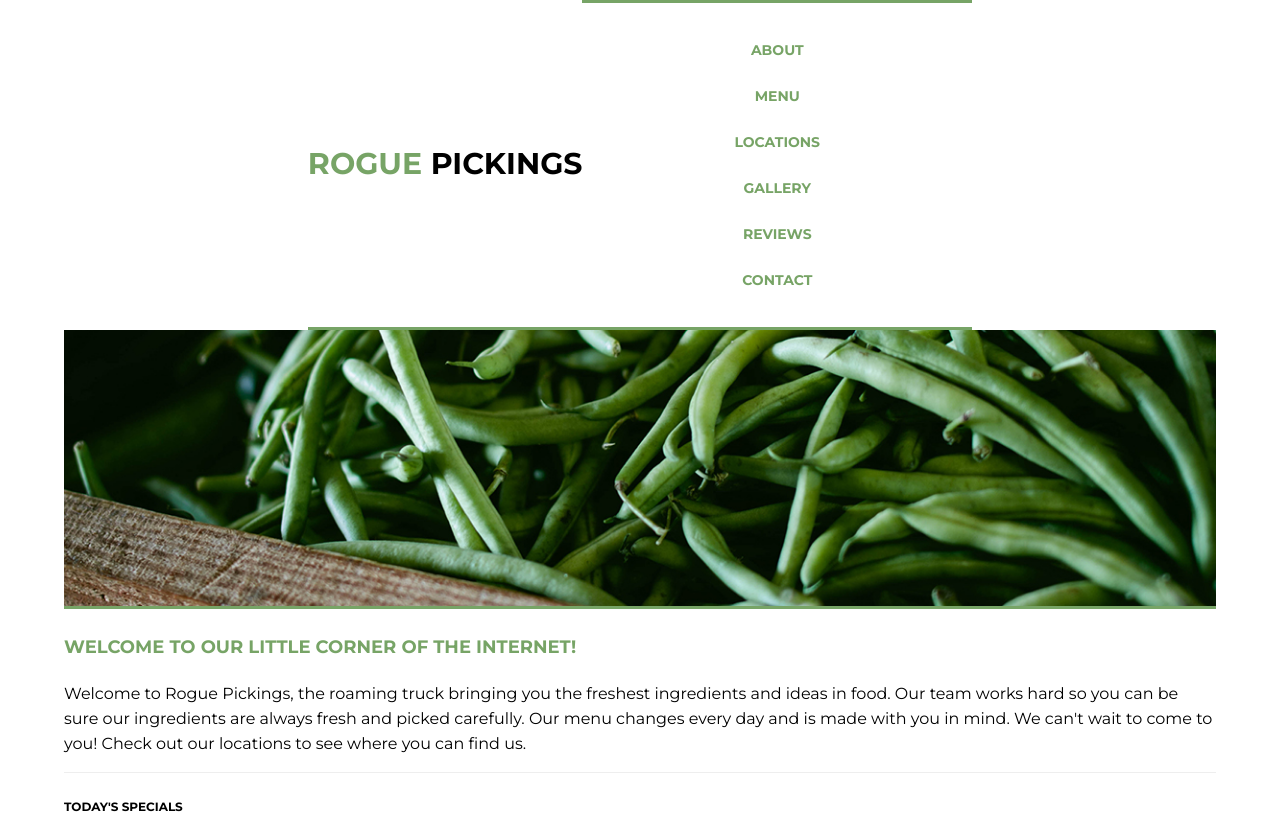
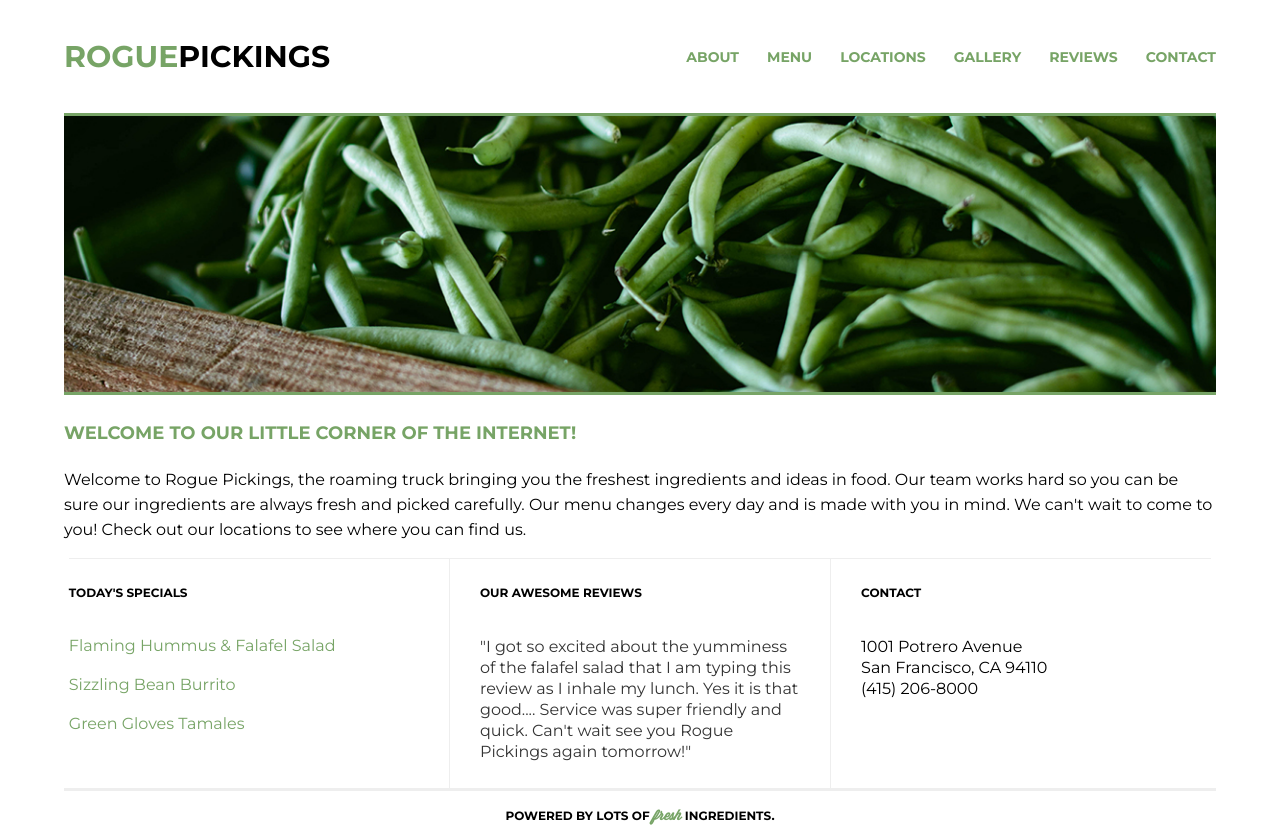
Before and after one commit to elise-shattuck/206-rogue-pickings, a plain HTML site: page index.html in a window 1280 px wide. Shown: the top 827 px of the page. Drawn offline with Linux system fonts and the light colour scheme.

Commit message:
Added flexbox styles for tablet and desktop

```diff
--- a/css/main.css
+++ b/css/main.css
@@ -49,14 +49,13 @@ h4 {
 p {
 	font-size: 0.875em;
 	line-height: 1.3125em;
-    /*padding: 0 1.875em; */ /* not sure if this should be ems or pixels - 30px */
 }
 
 /*The widths are in a percentage!*/
 header {
 	/*height: 110px;*/
-	border-bottom: 3px solid #77a466;
 	margin: 0 auto;
+	width: 100%;
 	display: flex;
 	justify-content: center;
 	align-items: center;
@@ -64,7 +63,10 @@ header {
 }
 
 header h1 {
-	float: left;
+	display: flex;
+	justify-content: center;
+	align-items: center;
+	flex-flow: row wrap;
 	margin: 0;
 	padding: 38px 0;
 }
@@ -73,6 +75,7 @@ header h1 span {
 }
 
 header nav {
+	width: 100%;
 	padding: 1.5em 0;
 	display: flex;
 	justify-content: center;
@@ -124,6 +127,7 @@ header nav ul li a{
 }
 .main-image img {
 	width: 100%;
+	border-top: 3px solid #77a466;
 	border-bottom: 3px solid #77a466;
 }
 
@@ -138,8 +142,8 @@ header nav ul li a{
 }
 .main-title p {
 	padding: 0;
-	font-size: 16px;
-	line-height: 25px;
+	font-size: 1em;
+	line-height: 1.5625em;
 }
 
 .section-one,
@@ -157,20 +161,6 @@ header nav ul li a{
 	padding: 10px 0;
 }
 
-/*** SAVE THE BELOW FOR TABLET/DESKTOP
-
-.section-two {
-	border-left: 1px solid #eee;
-	border-right: 1px solid #eee;
-}
-
-.section-two h4,
-.section-three h4 {
-	padding: 10px 30px;
-}
-
-***/
-
 .menu {
 	list-style: none;
 	padding: 0;
@@ -182,13 +172,13 @@ header nav ul li a{
 
 .reviews {
 	color: #333;
-	font-size: 16px;
-	line-height: 21px;
+	font-size: 1em;
+	line-height: 1.3125em;
 }
 
 .address {
-	font-size: 16px;
-	line-height: 24px;
+	font-size: 1em;
+	line-height: 1.3125em;
 }
 
 /*The widths are in a percentage!*/
@@ -208,15 +198,95 @@ footer span {
 	font-family: 'Wisdom Script', cursive;
 	text-transform: lowercase;
 	color: #77a466;
-	font-size: 14px;
+	font-size: 1.1667em;
 }
 
 @media all and (min-width:768px) {
-    /* Tablet styles here */
+	.bottom-section {
+		align-items: flex-start;
+	}
+
+	.section-one,
+	.section-two,
+	.section-three {
+		width: 33%;
+	}
+
+	.section-two {
+		border-left: 1px solid #eee;
+		border-right: 1px solid #eee;
+	}
+
+	.section-two h4,
+	.section-three h4 {
+		padding: 10px 30px;
+	}
+
+	p {
+		padding: 0.625em 1.875em;
+	}
 
 }
 
 @media all and (min-width:1200px) {
-    /* Desktop styles here */
+	.section-two {
+		border-left: 1px solid #eee;
+		border-right: 1px solid #eee;
+	}
+
+	.section-two h4,
+	.section-three h4 {
+		padding: 10px 30px;
+	}
+
+	p {
+		padding: 0.625em 1.875em;
+	}
+
+	header {
+		/*height: 110px;*/
+		margin: 0 auto;
+		width: 100%;
+		display: flex;
+		justify-content: space-between;
+		align-items: center;
+		flex-flow: row nowrap;
+	}
+
+	header h1 {
+		display: flex;
+		justify-content: flex-start;
+		align-items: center;
+		flex-flow: row nowrap;
+		margin: 0;
+		padding: 38px 0;
+	}
+	header h1 span {
+		color: #77a466;
+	}
+
+	header nav {
+		padding: 1.5em 0;
+		display: flex;
+		justify-content: flex-end;
+		align-items: center;
+		flex-flow: row nowrap;
+		border-top: none;
+	}
+
+	header nav ul {
+		display: flex;
+		justify-content: space-between;
+	}
+
+	header nav ul li {
+		text-transform: uppercase;
+		font-weight: 700;
+		font-size: 14px;
+		margin-left: 2em;
+		width: auto;
+		display: flex;
+		align-items: center;
+	}
 
 }
```
